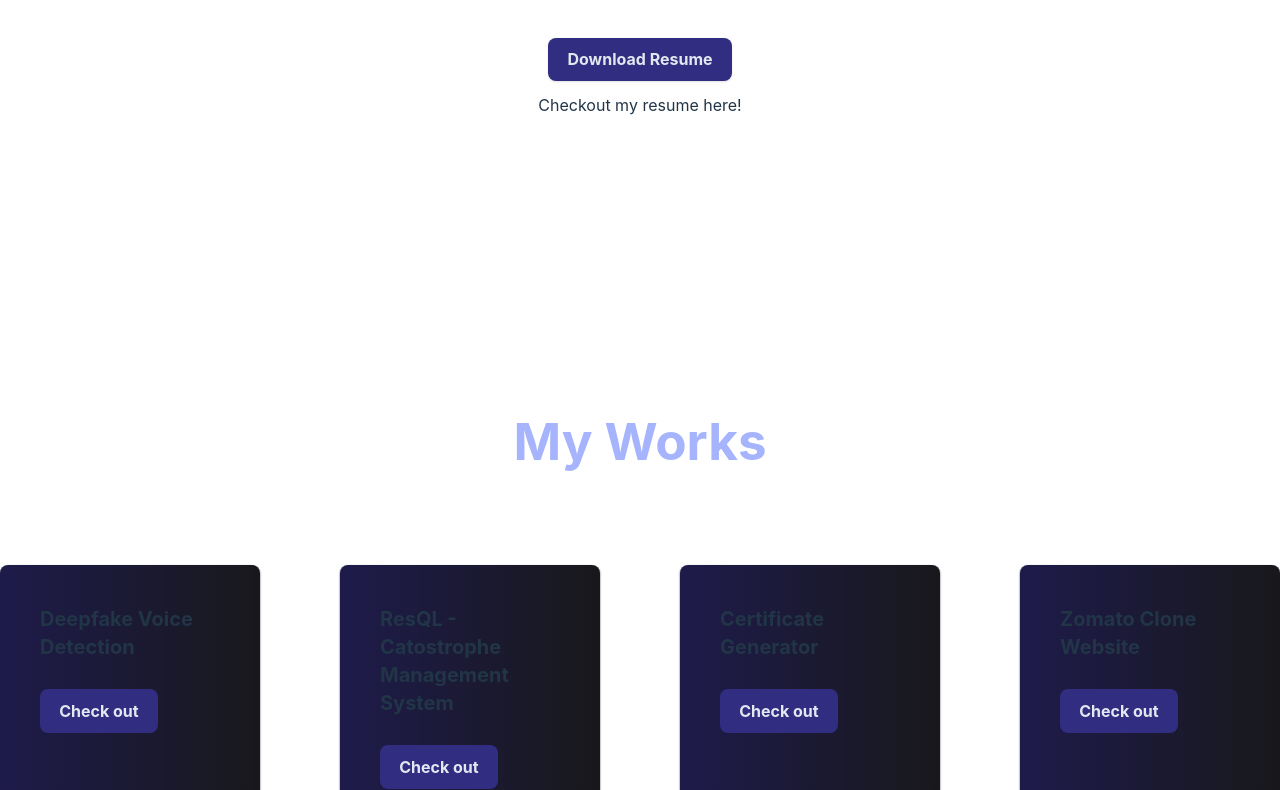
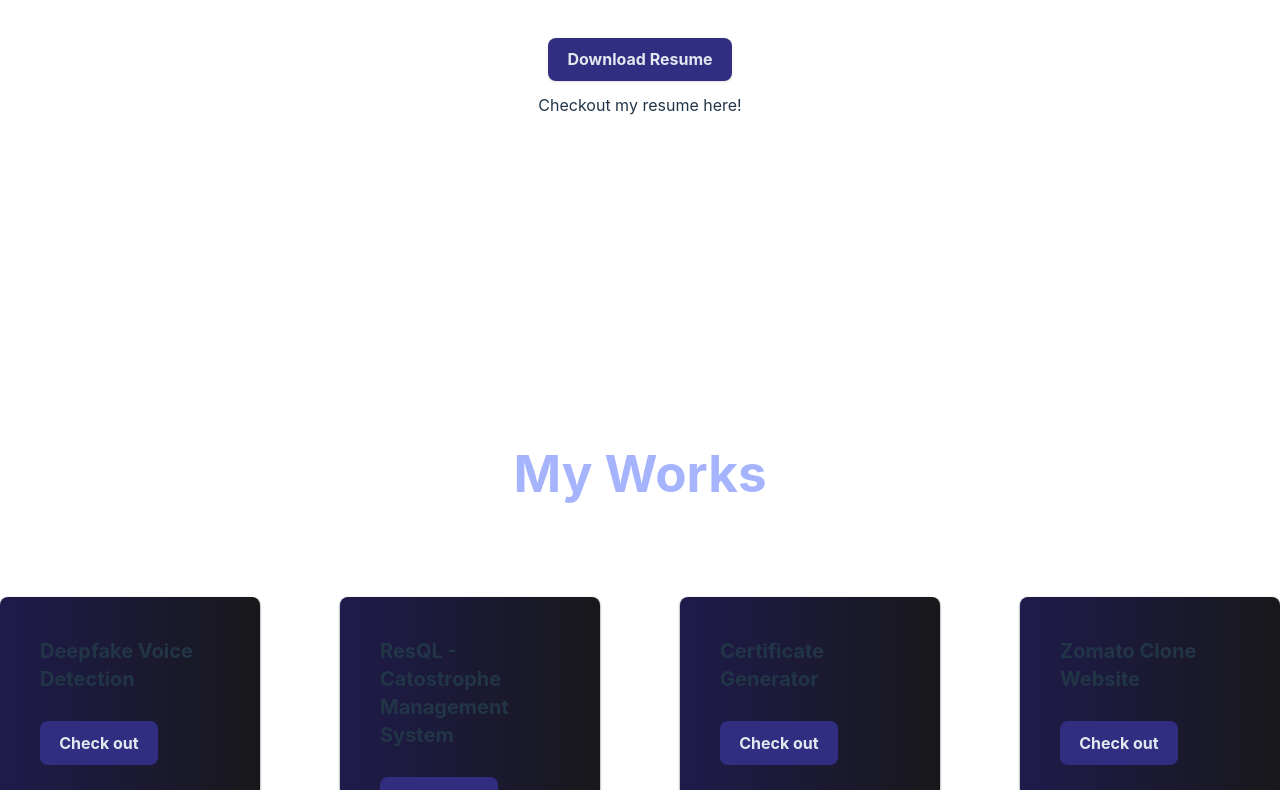
Before and after one commit to rohancs127/rohan-portfolio, a React (Vite) app: page / in a window 1280 px wide. Shown: the part 2250-3040 px from the top of the page. Built offline with nearby package versions, Linux system fonts and the light colour scheme.

Commit message:
update padding for project component

```diff
--- a/src/Pages/Project.jsx
+++ b/src/Pages/Project.jsx
@@ -3,7 +3,7 @@ import ProjectCard from "../Components/ProjectCard";
 
 function Project() {
   return (
-    <div className="pt-64 pb-40 max-sm:pt-16">
+    <div className="pt-72 pb-40 max-sm:pt-16">
       <div className="flex justify-center p-10">
         <h1 className="font-bold text-indigo-300 hover:tracking-widest transition-all duration-300 max-sm:hover:tracking-wider">
           My Works
```
